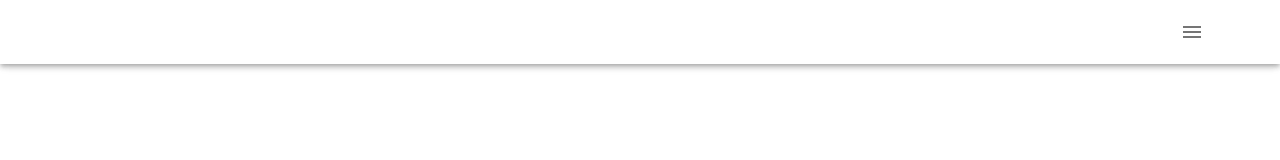
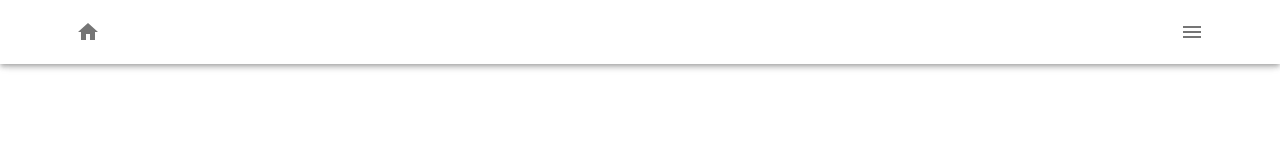
Before and after one commit to nejohnston/portfolio, a React (Create React App) app: page / in a window 1280 px wide. Shown: the top 160 px of the page. Built offline with nearby package versions, Linux system fonts and the light colour scheme.

Commit message:
added home icon to headerbar

```diff
--- a/src/components/HeaderBar/HeaderBar.js
+++ b/src/components/HeaderBar/HeaderBar.js
@@ -7,14 +7,14 @@ import {
   Typography,
   Menu,
   MenuItem,
-  IconButton
+  IconButton,
+  makeStyles
 } from '@material-ui/core';
-import { withStyles } from '@material-ui/core/styles';
 import MenuIcon from '@material-ui/icons/Menu';
 import HomeIcon from '@material-ui/icons/Home';
 import {NavLink} from 'react-router-dom'
 
-const styles = {
+const useStyles = makeStyles({
   headerContainer: {
     alignItems: 'center',
     backgroundColor: 'transparent',
@@ -31,18 +31,10 @@ const styles = {
     display: 'flex',
     flexDirection: 'row'
   }
-};
+});
 
-const Loader = () => (
-  <div className='loader triangle'>
-    <svg viewBox='0 0 81 75'>
-      <polygon points='38 3 74 67 2 67' />
-    </svg>
-  </div>
-);
-
-const HeaderBar = (props, window) => {
-  const { classes } = props;
+const HeaderBar = () => {
+  const classes = useStyles();
 
   const [ anchorEl, setAnchorEl ] = React.useState(null);
 
@@ -54,7 +46,6 @@ const HeaderBar = (props, window) => {
   const handleClose = () => {
     setAnchorEl(null);
   };
-  console.log(window);
   return (
     <div>
       <AppBar
@@ -63,14 +54,8 @@ const HeaderBar = (props, window) => {
         className={classes.headerContainer}
       >
         <Toolbar className={classes.header}>
-          <div className={classes.iconTitleContainer}>
-            {props.window < 769 ? (
-              <NavLink to='/' spy={true} smooth={true} offset={-70} duration={750}>
-                <Loader />
-              </NavLink>
-            ) : (
+
               <div className={classes.iconTitleContainer}>
-                <Loader />
                 <NavLink
                   to='/'
                   spy={true}
@@ -78,17 +63,12 @@ const HeaderBar = (props, window) => {
                   offset={-70}
                   duration={750}
                 >
-                  <Typography
-                    variant='h5'
-                    component='h5'
-                    style={{ color: '#fff' }}
+                  <IconButton
                   >
                     <HomeIcon/>
-                  </Typography>
+                  </IconButton>
                 </NavLink>
               </div>
-            )}
-          </div>
           <IconButton
             aria-controls='simple-menu'
             aria-haspopup='true'
@@ -139,4 +119,4 @@ HeaderBar.propTypes = {
   classes: PropTypes.object.isRequired
 };
 
-export default withStyles(styles)(HeaderBar);
+export default HeaderBar;
```
Also changed, not shown: 1 other file (tests, documents, lock files or other folders).
